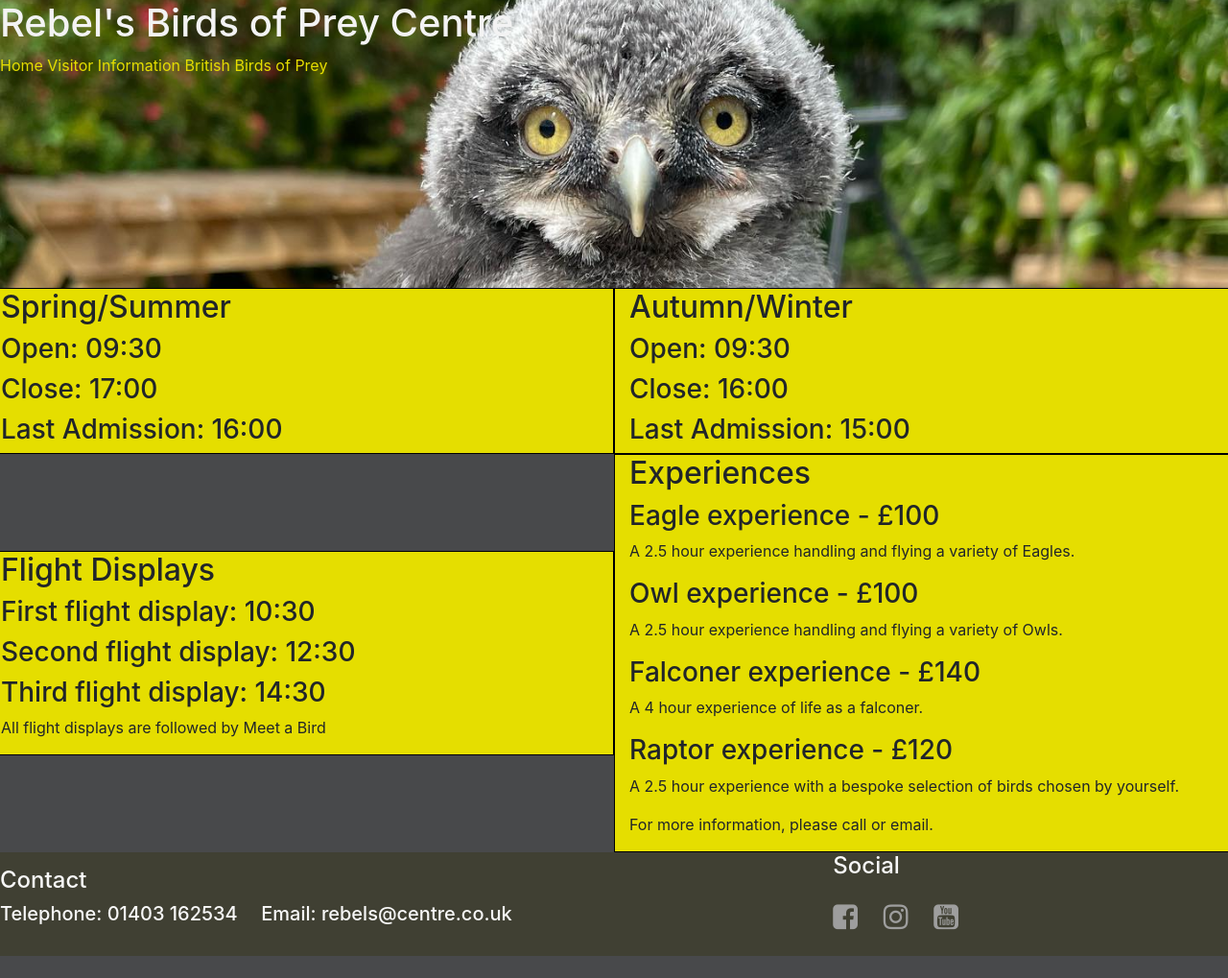
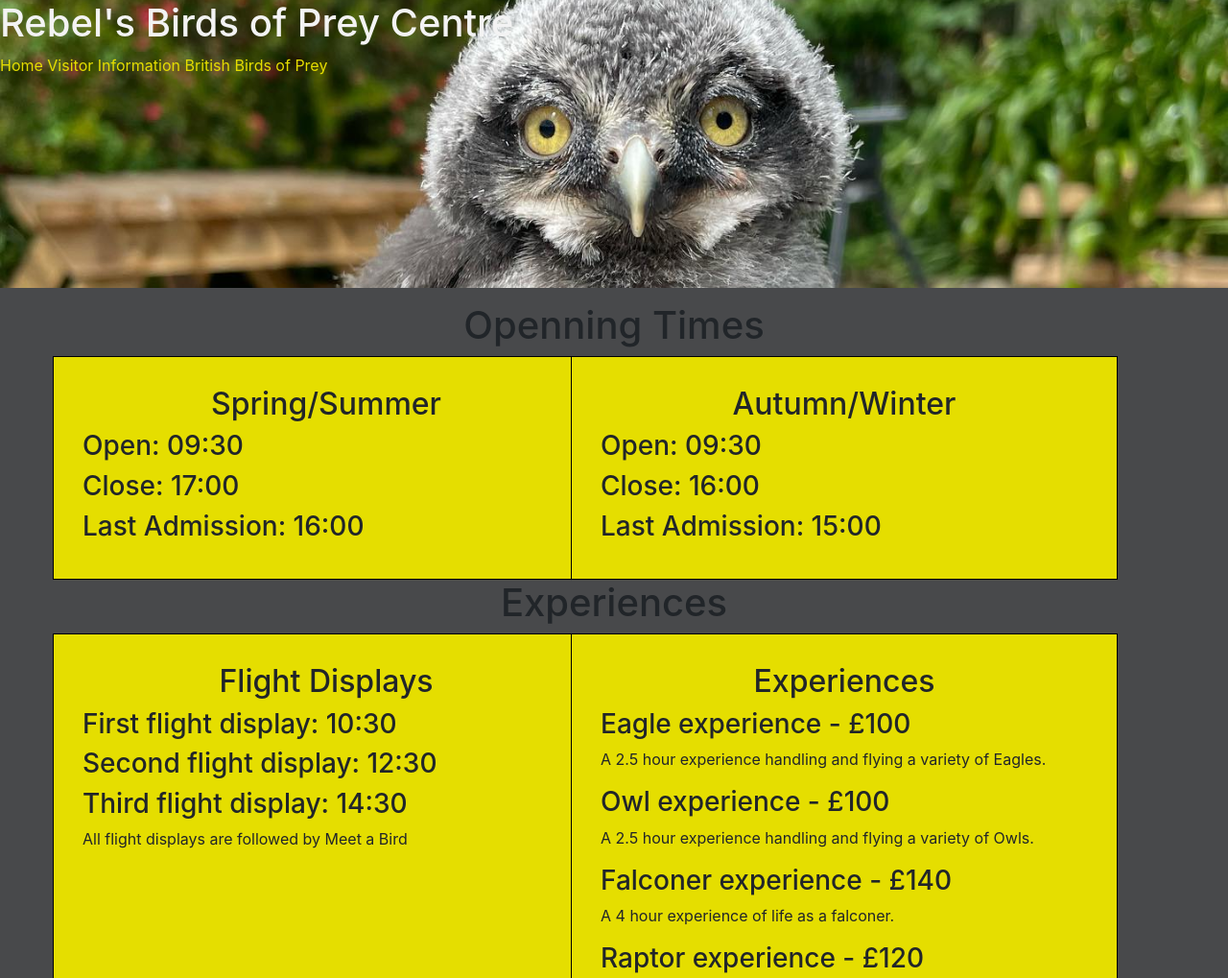
Before and after one commit to SceBot/rebels-birds-of-prey, a plain HTML site: page visitor-information.html in a window 1280 px wide. Shown: the top 1019 px of the page at 96% size. Before the commit the page ends 996 px from the top, so only its background shows below. Drawn offline with nearby package versions, Linux system fonts and the light colour scheme.

Commit message:
added container divs to information page to fix layout issues

```diff
--- a/assets/css/style.css
+++ b/assets/css/style.css
@@ -1,4 +1,8 @@
 /*--------------------------------------------header*/
+
+header {
+    padding-bottom: 15px;
+}
 
 .hero-image {
     background: url("../images/rebel.jpg");
@@ -74,7 +78,16 @@
 }
 
 .info-section {
-    margin: auto;
+    margin: inherit;
+    padding: 30px;
+}
+
+.info-section>h2 {
+    text-align: center;
+}
+
+section>h1 {
+    text-align: center;
 }
 
 /*--------------------------------------------bird images*/
--- a/visitor-information.html
+++ b/visitor-information.html
@@ -29,7 +29,8 @@
 
     </header>
     <section>
-
+        <h1>Openning Times</h1>
+        <div class="container">
             <div class="row" id="open-times">
 
                 <div class="col-md-6 bg-yellow info-section">
@@ -45,7 +46,11 @@
                     <h3>Last Admission: 15:00</h3>
                 </div>
             </div>
+        </div>
 
+
+        <h1>Experiences</h1>
+        <div class="container">
             <div class="row" id="experiences">
                 <div class="col-md-6 bg-yellow info-section">
                     <h2>Flight Displays</h2>
@@ -67,6 +72,9 @@
                     <p>For more information, please call or email.</p>
                 </div>
             </div>
+        </div>
+
+
 
     </section>
     <footer class="container-fluid">
```
Lines whose indentation alone changed are shown as unchanged.
